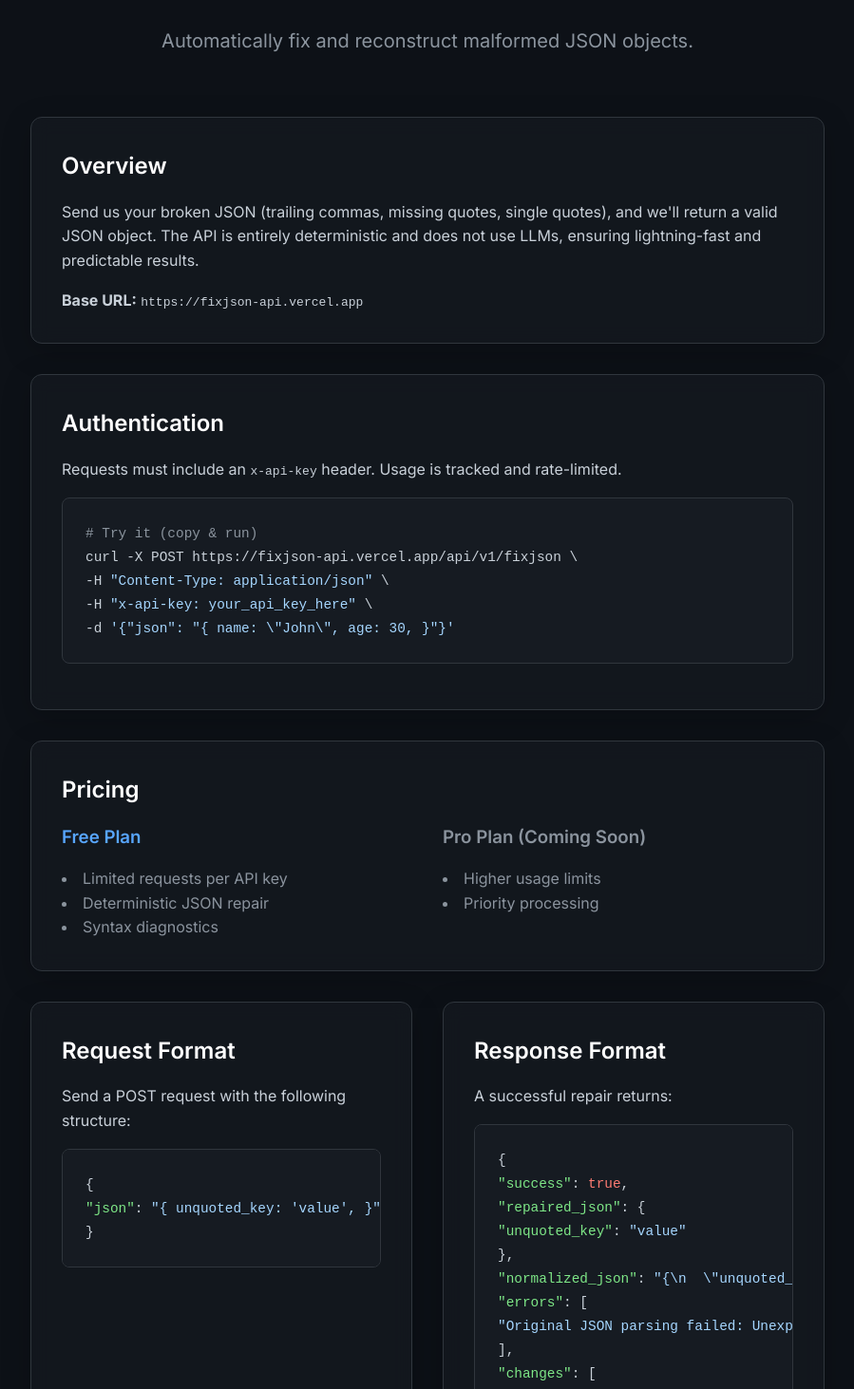
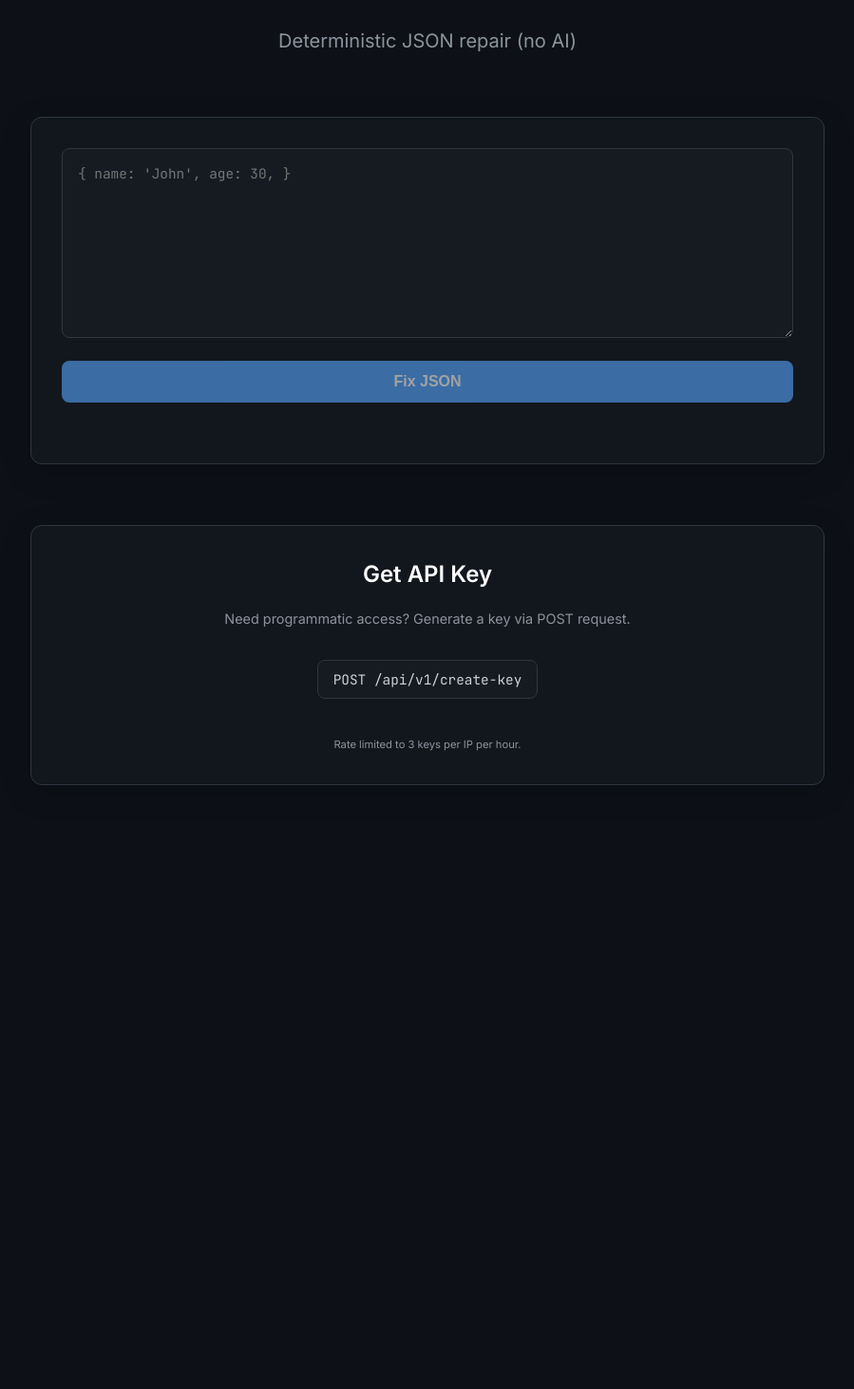
Before and after one commit to Lightningxyz/fixjson-api, a Next.js app: page / in a window 1280 px wide. Shown: the part 187-1650 px from the top of the page at 95% size, without its empty margins (190-1089 px from the left). After the commit the page ends 1110 px from the top, so only its background shows below. Built offline with nearby package versions, Linux system fonts and the light colour scheme.

Commit message:
Implement interactive Demo UI and harden API endpoints

```diff
--- /dev/null
+++ b/src/app/api/v1/create-key/route.ts
@@ -0,0 +1,74 @@
+import { NextRequest, NextResponse } from 'next/server';
+import crypto from 'crypto';
+import { supabaseAdmin } from '@/lib/supabase/admin';
+
+const keyGenRateLimit = new Map<string, { count: number; resetAt: number }>();
+
+function cleanupExpired() {
+  if (keyGenRateLimit.size < 100) return;
+  const now = Date.now();
+  for (const [ip, data] of keyGenRateLimit.entries()) {
+    if (now > data.resetAt) keyGenRateLimit.delete(ip);
+  }
+}
+
+export async function GET() {
+  return NextResponse.json({ message: 'Use POST to generate a key' });
+}
+
+export async function POST(req: NextRequest) {
+  if (!req.headers.get('user-agent')) {
+    return NextResponse.json({ error: 'User-Agent header required' }, { status: 400 });
+  }
+
+  const forwarded = req.headers.get('x-forwarded-for');
+  const ip = forwarded?.split(',')[0]?.trim() || req.ip || '127.0.0.1';
+  const now = Date.now();
+
+  cleanupExpired();
+
+  const limit = keyGenRateLimit.get(ip);
+  if (limit && now < limit.resetAt) {
+    if (limit.count >= 3) {
+      console.log(`[Rate Limit] KeyGen - IP: ${ip}`);
+      return NextResponse.json({ error: 'Key generation limit reached' }, { status: 429 });
+    }
+
+    keyGenRateLimit.set(ip, {
+      count: limit.count + 1,
+      resetAt: limit.resetAt
+    });
+  } else {
+    keyGenRateLimit.set(ip, { count: 1, resetAt: now + 3600000 });
+  }
+
+  try {
+    const rawKey = crypto.randomBytes(32).toString('hex');
+    const hash = crypto.createHash('sha256').update(rawKey).digest('hex');
+
+    const { error } = await supabaseAdmin
+      .from('api_keys')
+      .insert([
+        {
+          key_hash: hash,
+          plan: 'free',
+          requests_used: 0,
+          requests_limit: 100
+        }
+      ]);
+
+    if (error) {
+      console.error(`[Error] KeyGen - DB Insert Failed:`, error.message);
+      return NextResponse.json({ error: 'Failed to generate API key' }, { status: 500 });
+    }
+
+    return NextResponse.json({
+      api_key: rawKey,
+      plan: 'free',
+      limit: 100
+    });
+  } catch (error) {
+    console.error(`[Error] KeyGen - IP: ${ip}:`, error);
+    return NextResponse.json({ error: 'Internal server error' }, { status: 500 });
+  }
+}
--- a/src/app/globals.css
+++ b/src/app/globals.css
@@ -135,3 +135,79 @@ h1, h2, h3 {
   from { opacity: 0; transform: translateY(20px); }
   to { opacity: 1; transform: translateY(0); }
 }
+
+.textarea {
+  width: 100%;
+  height: 200px;
+  background: var(--code-bg);
+  border: 1px solid var(--border-color);
+  border-radius: 8px;
+  padding: 1rem;
+  color: var(--text-primary);
+  font-family: 'JetBrains Mono', monospace;
+  font-size: 0.9rem;
+  resize: vertical;
+  margin-bottom: 1rem;
+  outline: none;
+}
+
+.textarea:focus {
+  border-color: var(--accent);
+  box-shadow: 0 0 0 2px var(--accent-glow);
+}
+
+.button {
+  width: 100%;
+  background: var(--accent);
+  color: white;
+  border: none;
+  border-radius: 8px;
+  padding: 0.8rem;
+  font-size: 1rem;
+  font-weight: 600;
+  cursor: pointer;
+  transition: all 0.2s ease;
+  margin-bottom: 2rem;
+}
+
+.button:hover:not(:disabled) {
+  filter: brightness(1.1);
+  transform: translateY(-1px);
+}
+
+.button:disabled {
+  opacity: 0.6;
+  cursor: not-allowed;
+}
+
+.error-text {
+  color: #ff7b72;
+  font-size: 0.9rem;
+  margin-bottom: 1rem;
+  padding: 1rem;
+  background: rgba(255, 123, 114, 0.1);
+  border: 1px solid rgba(255, 123, 114, 0.2);
+  border-radius: 8px;
+}
+
+.copy-button {
+  background: transparent;
+  color: var(--accent);
+  border: 1px solid var(--accent);
+  border-radius: 4px;
+  padding: 0.2rem 0.5rem;
+  font-size: 0.75rem;
+  cursor: pointer;
+  transition: all 0.2s;
+}
+
+.copy-button:hover {
+  background: var(--accent-glow);
+}
+
+.list-item {
+  font-size: 0.9rem;
+  color: var(--text-secondary);
+  margin-left: 1.5rem;
+  margin-bottom: 0.25rem;
+}
--- a/src/app/page.tsx
+++ b/src/app/page.tsx
@@ -1,99 +1,119 @@
-import React from 'react';
+'use client';
+
+import React, { useState } from 'react';
 
 export default function Home() {
+  const [input, setInput] = useState('');
+  const [output, setOutput] = useState<any>(null);
+  const [loading, setLoading] = useState(false);
+  const [error, setError] = useState<string | null>(null);
+
+  const handleFix = async () => {
+    if (!input.trim()) return;
+    setLoading(true);
+    setError(null);
+    setOutput(null);
+
+    try {
+      const response = await fetch(`/api/v1/demo-fixjson?json=${encodeURIComponent(input)}`);
+      const data = await response.json();
+
+      if (!response.ok) {
+        setError(data.error || 'Failed to fix JSON');
+      } else {
+        setOutput(data);
+      }
+    } catch (err) {
+      setError('An unexpected error occurred. Please try again.');
+    } finally {
+      setLoading(false);
+    }
+  };
+
+  const copyToClipboard = () => {
+    if (output?.repaired_json) {
+      navigator.clipboard.writeText(JSON.stringify(output.repaired_json, null, 2));
+      alert('JSON copied to clipboard!');
+    }
+  };
+
   return (
     <main className="container">
       <header className="header">
-        <span className="badge">v1.0 API Live</span>
-        <h1 className="title">fixjson API</h1>
-        <p className="subtitle">Automatically fix and reconstruct malformed JSON objects.</p>
+        <span className="badge">v1.0 Demo</span>
+        <h1 className="title">Fix Broken JSON Instantly</h1>
+        <p className="subtitle">Deterministic JSON repair (no AI)</p>
       </header>
 
       <section className="card">
-        <h2>Overview</h2>
-        <p>
-          Send us your broken JSON (trailing commas, missing quotes, single quotes), and we'll return a valid JSON object.
-          The API is entirely deterministic and does not use LLMs, ensuring lightning-fast and predictable results.
-        </p>
-        <p style={{ marginTop: '1rem' }}>
-          <strong>Base URL:</strong> <code>https://fixjson-api.vercel.app</code>
-        </p>
+        <textarea
+          className="textarea"
+          placeholder="{ name: 'John', age: 30, }"
+          value={input}
+          onChange={(e) => setInput(e.target.value)}
+          spellCheck={false}
+        />
+
+        {error && <div className="error-text">{error}</div>}
+
+        <button
+          className="button"
+          onClick={handleFix}
+          disabled={loading || !input.trim()}
+        >
+          {loading ? 'Fixing...' : 'Fix JSON'}
+        </button>
+
+        {output && (
+          <div style={{ marginTop: '2rem' }}>
+            <div style={{ display: 'flex', justifyContent: 'space-between', alignItems: 'center', marginBottom: '1rem' }}>
+              <h2 style={{ margin: 0 }}>Repaired Output</h2>
+              <button className="copy-button" onClick={copyToClipboard}>Copy JSON</button>
+            </div>
+
+            <pre className="code-block" style={{ maxHeight: '400px' }}>
+              <code>{JSON.stringify(output.repaired_json, null, 2)}</code>
+            </pre>
+
+            {output.changes.length > 0 && (
+              <div style={{ marginTop: '1.5rem' }}>
+                <h3 style={{ fontSize: '1rem' }}>Changes Applied</h3>
+                <ul style={{ listStyleType: 'disc' }}>
+                  {output.changes.map((change: string, i: number) => (
+                    <li key={i} className="list-item">{change}</li>
+                  ))}
+                </ul>
+              </div>
+            )}
+
+            {output.errors.length > 0 && (
+              <div style={{ marginTop: '1.5rem' }}>
+                <h3 style={{ fontSize: '1rem', color: '#ff7b72' }}>Diagnostics</h3>
+                <ul style={{ listStyleType: 'circle' }}>
+                  {output.errors.map((err: string, i: number) => (
+                    <li key={i} className="list-item" style={{ color: 'var(--text-secondary)', fontStyle: 'italic' }}>
+                      {err}
+                    </li>
+                  ))}
+                </ul>
+              </div>
+            )}
+          </div>
+        )}
       </section>
 
-      <section className="card">
-        <h2>Authentication</h2>
-        <p>
-          Requests must include an <code>x-api-key</code> header. Usage is tracked and rate-limited.
+      <footer className="card" style={{ textAlign: 'center', marginTop: '4rem' }}>
+        <h2>Get API Key</h2>
+        <p style={{ color: 'var(--text-secondary)', fontSize: '0.9rem', marginBottom: '1rem' }}>
+          Need programmatic access? Generate a key via POST request.
         </p>
-        <pre className="code-block">
-          <code>
-<span className="code-comment"># Try it (copy & run)</span><br/>
-curl -X POST https://fixjson-api.vercel.app/api/v1/fixjson \<br/>
-  -H <span className="code-string">"Content-Type: application/json"</span> \<br/>
-  -H <span className="code-string">"x-api-key: your_api_key_here"</span> \<br/>
-  -d <span className="code-string">'&#123;"json": "&#123; name: \"John\", age: 30, &#125;"&#125;'</span>
-          </code>
-        </pre>
-      </section>
-
-      <section className="card">
-        <h2>Pricing</h2>
-        <div className="flex-row">
-          <div className="flex-col">
-            <h3 style={{ color: 'var(--accent)' }}>Free Plan</h3>
-            <ul style={{ listStylePosition: 'inside', color: 'var(--text-secondary)' }}>
-              <li>Limited requests per API key</li>
-              <li>Deterministic JSON repair</li>
-              <li>Syntax diagnostics</li>
-            </ul>
-          </div>
-          <div className="flex-col">
-            <h3 style={{ color: '#8b949e' }}>Pro Plan (Coming Soon)</h3>
-            <ul style={{ listStylePosition: 'inside', color: 'var(--text-secondary)' }}>
-              <li>Higher usage limits</li>
-              <li>Priority processing</li>
-            </ul>
-          </div>
-        </div>
-      </section>
-
-      <div className="flex-row">
-        <section className="card flex-col">
-          <h2>Request Format</h2>
-          <p>Send a POST request with the following structure:</p>
-          <pre className="code-block">
-            <code>
-&#123;<br/>
-  <span className="code-key">"json"</span>: <span className="code-string">"&#123; unquoted_key: 'value', &#125;"</span><br/>
-&#125;
-            </code>
-          </pre>
-        </section>
-
-        <section className="card flex-col">
-          <h2>Response Format</h2>
-          <p>A successful repair returns:</p>
-          <pre className="code-block">
-            <code>
-&#123;<br/>
-  <span className="code-key">"success"</span>: <span className="code-boolean">true</span>,<br/>
-  <span className="code-key">"repaired_json"</span>: &#123;<br/>
-    <span className="code-key">"unquoted_key"</span>: <span className="code-string">"value"</span><br/>
-  &#125;,<br/>
-  <span className="code-key">"normalized_json"</span>: <span className="code-string">"&#123;\n  \"unquoted_key\": \"value\"\n&#125;"</span>,<br/>
-  <span className="code-key">"errors"</span>: [<br/>
-    <span className="code-string">"Original JSON parsing failed: Unexpected token u in JSON at position 2"</span><br/>
-  ],<br/>
-  <span className="code-key">"changes"</span>: [<br/>
-    <span className="code-string">"Successfully repaired JSON syntax (e.g., quotes, trailing commas, missing brackets)."</span><br/>
-  ],<br/>
-  <span className="code-key">"plan"</span>: <span className="code-string">"free"</span>,<br/>
-  <span className="code-key">"remaining_requests"</span>: 99<br/>
-&#125;
-            </code>
-          </pre>
-        </section>
-      </div>
+        <code className="code-block" style={{ display: 'inline-block', padding: '0.5rem 1rem' }}>
+          POST /api/v1/create-key
+        </code>
+        <p style={{ fontSize: '0.7rem', color: '#8b949e', marginTop: '1rem' }}>
+          Rate limited to 3 keys per IP per hour.
+        </p>
+      </footer>
     </main>
   );
 }
```
Also changed, not shown: src/app/api/v1/demo-fixjson/route.ts (added, +72 -0 lines).
